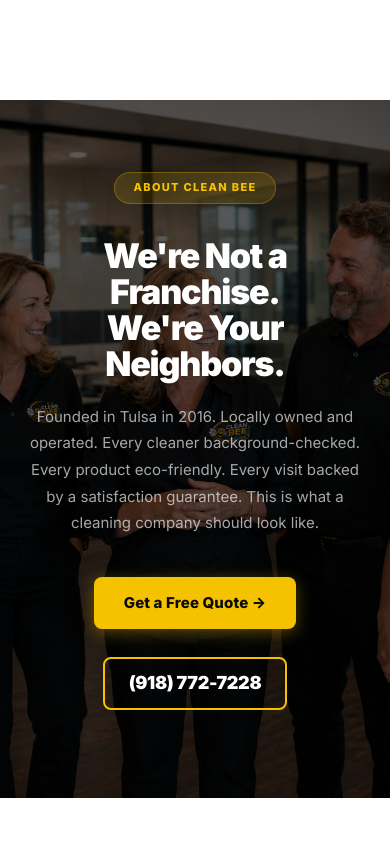
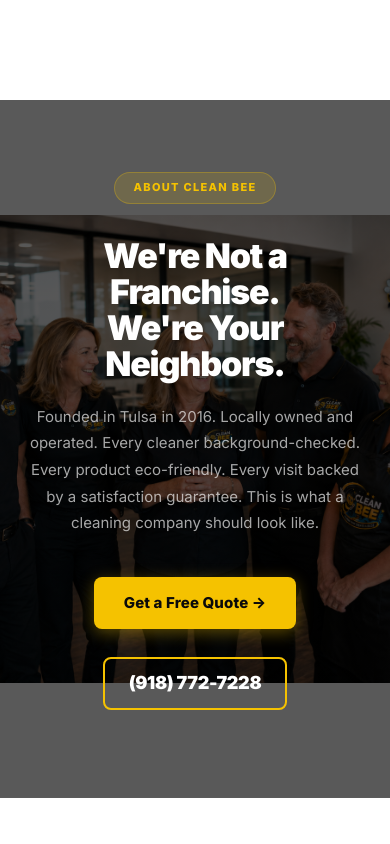
Before and after one commit to alekwayne3-crypto/personal_site, a React (Vite) app in the folder client/: page /about in a window 390 px wide. Shown: the top 844 px of the page. Built offline with nearby package versions, Linux system fonts and the light colour scheme.

Commit message:
Zoom out about hero image on mobile

```diff
--- a/client/src/pages/AboutPage.css
+++ b/client/src/pages/AboutPage.css
@@ -63,7 +63,7 @@
 .ab-hero-phone:hover { color: var(--yellow); }
 
 @media (max-width: 480px) {
-  .ab-hero { padding: 72px 0 88px; }
+  .ab-hero { padding: 72px 0 88px; background-size: 160%; background-position: center center; }
   .ab-hero-sub { font-size: 15px; }
   .ab-hero-phone {
     border: 2px solid var(--yellow);
```
